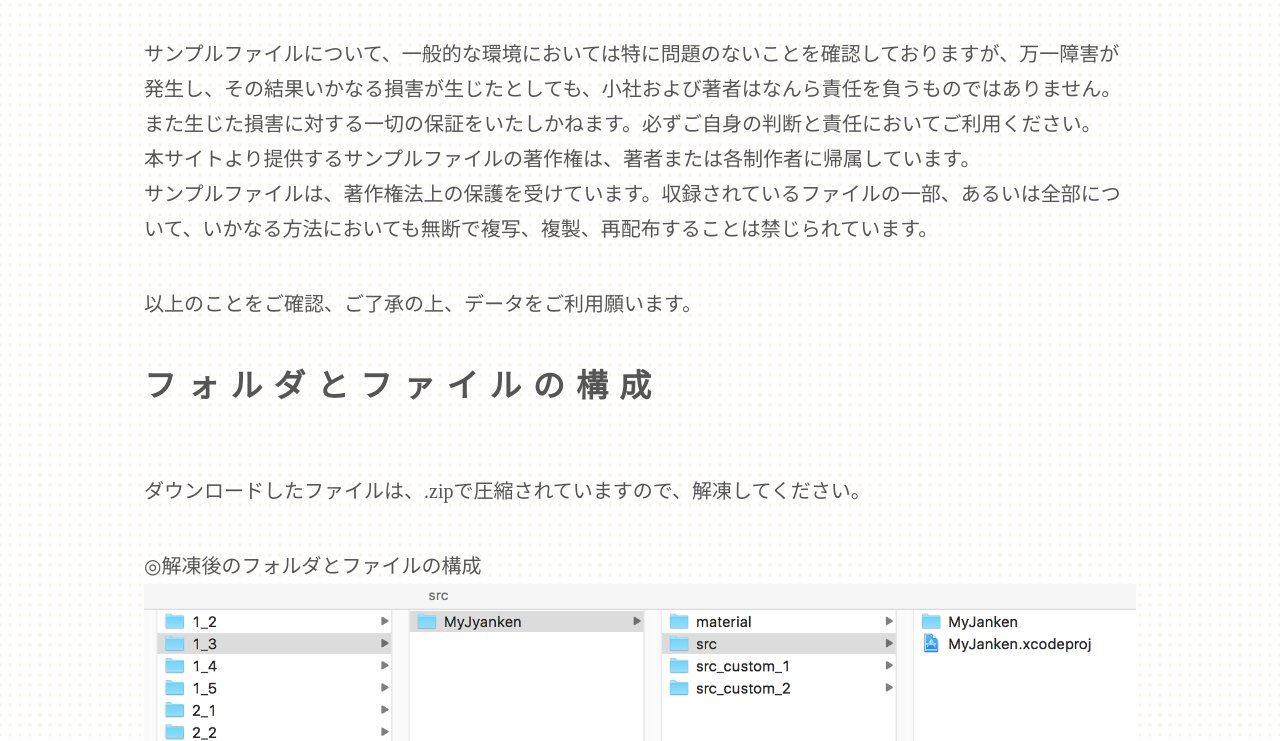
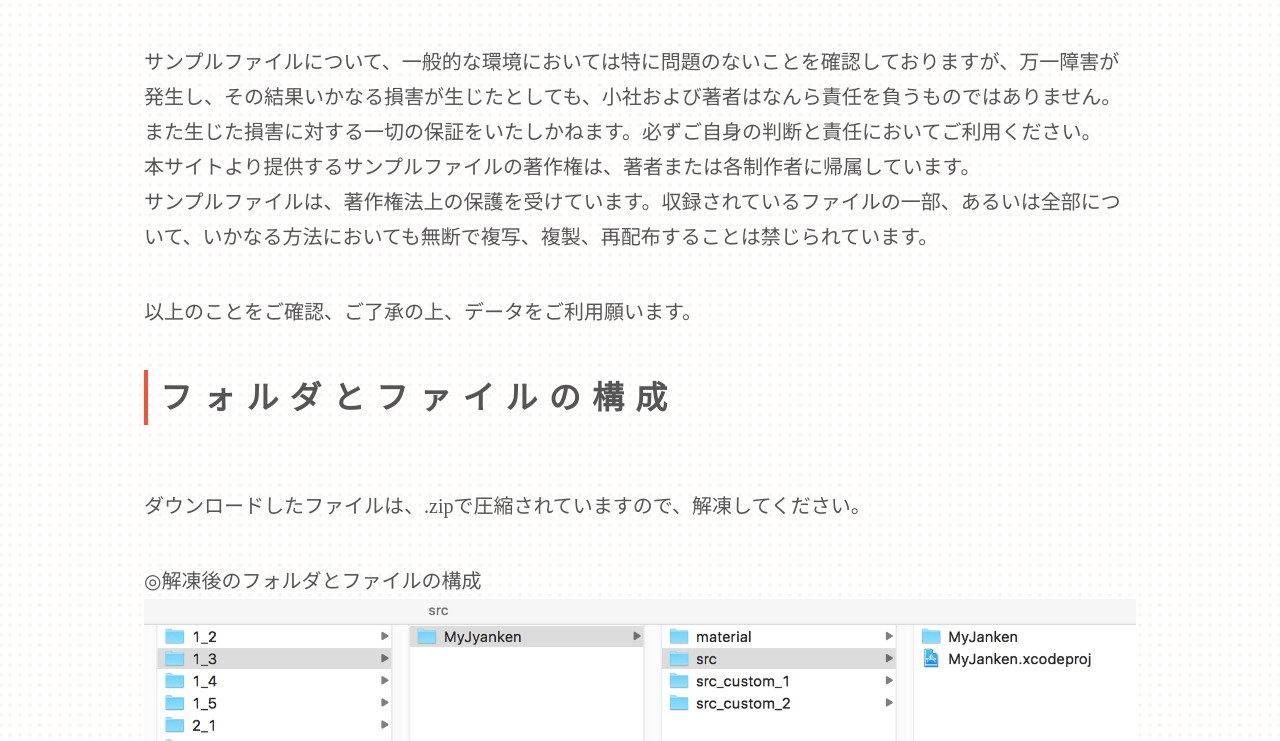
Before and after one commit to swiftbg/swiftbgbook, a plain HTML site: page sample/index.html in a window 1280 px wide. Shown: the part 770-1511 px from the top of the page. Drawn offline with Linux system fonts and the light colour scheme; files that its build step writes are made by us from their sources; files whose address does not match are found by name.

Commit message:
サイト修正

```diff
--- a/assets/sass/main_add.scss
+++ b/assets/sass/main_add.scss
@@ -203,6 +203,19 @@ ul.style-none li{
 		}
 	}
 }
+//================================================
+// article
+//================================================
+.article{
+	#main{
+		.inner{
+			h2{
+				padding: 0.25rem 0 0.2rem 0.75rem;
+				border-left: 4px solid #fa4f31;
+			}
+		}
+	}
+}
 
 
 //================================================
--- a/sample/index.html
+++ b/sample/index.html
@@ -29,7 +29,7 @@
 		//]]
 		</script>
 	</head>
-	<body>
+	<body class="article">
 		<!-- Wrapper -->
 		<div id="wrapper">
 				<!-- Header -->
```
Also changed, not shown: simulator/index.html (+1 -1 lines), tips/ios10ats.html (+1 -1 lines), assets/css/main_add.css.
